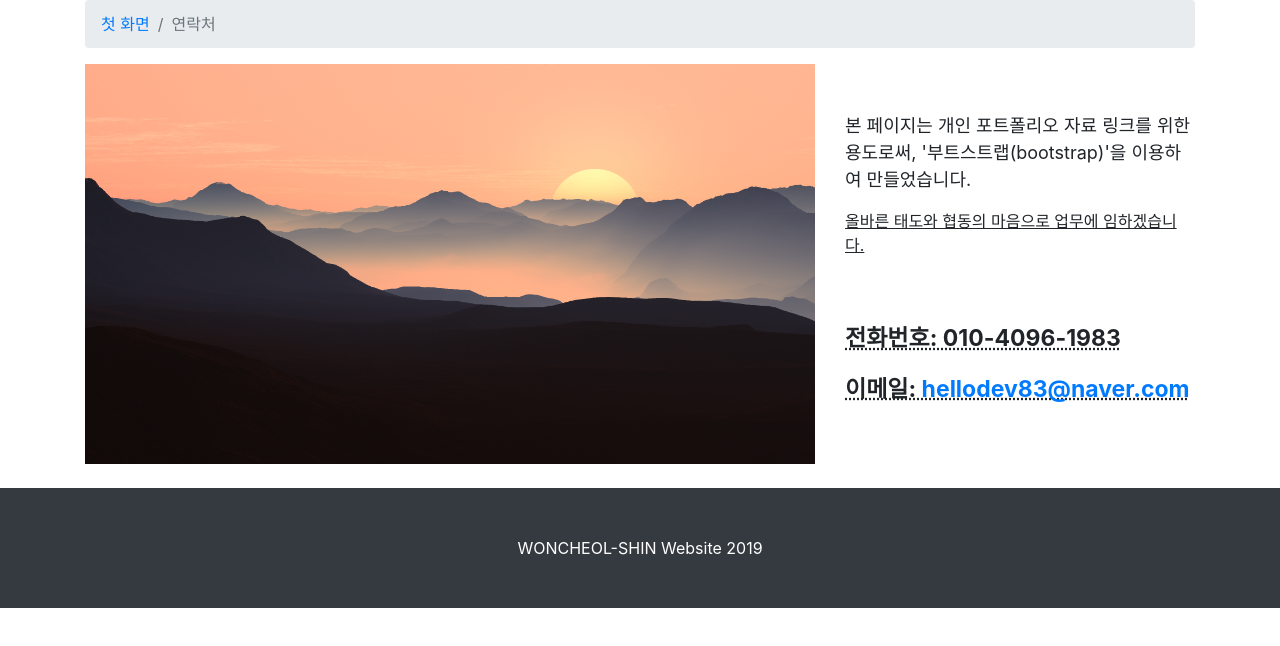
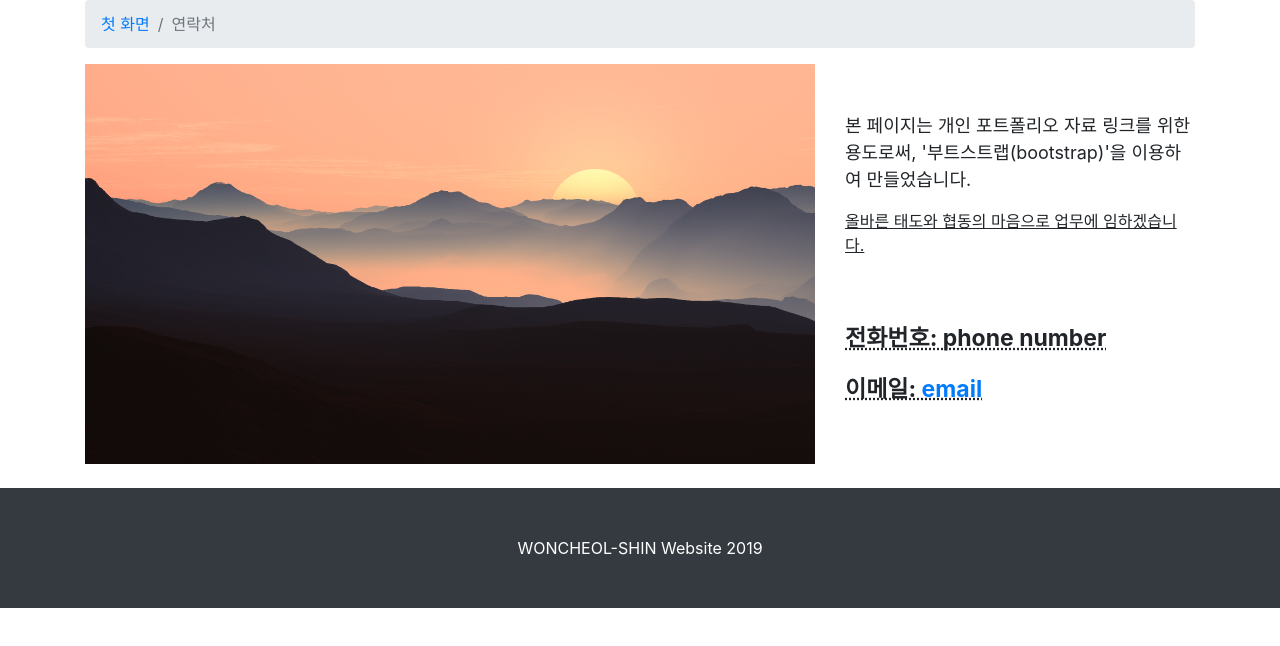
Before and after one commit to hellodev83/my_page, a website: page contact.html in a window 1280 px wide. Shown: the part 144-790 px from the top of the page. Drawn offline with Linux system fonts and the light colour scheme.

Commit message:
Update contact.html

```diff
--- a/contact.html
+++ b/contact.html
@@ -58,11 +58,11 @@
           <br>
 
         <p>
-          <abbr title="Phone" class="pnumber">전화번호: 010-4096-1983</abbr>
+          <abbr title="Phone" class="pnumber">전화번호: phone number</abbr>
         </p>
         <p>
           <abbr title="Email" class="email">이메일:
-          <a href="mailto:hellodev83@naver.com">hellodev83@naver.com</abbr>
+          <a href="mailto:hellodev83@naver.com">email</abbr>
           </a>
         </p>
       </div>
```
